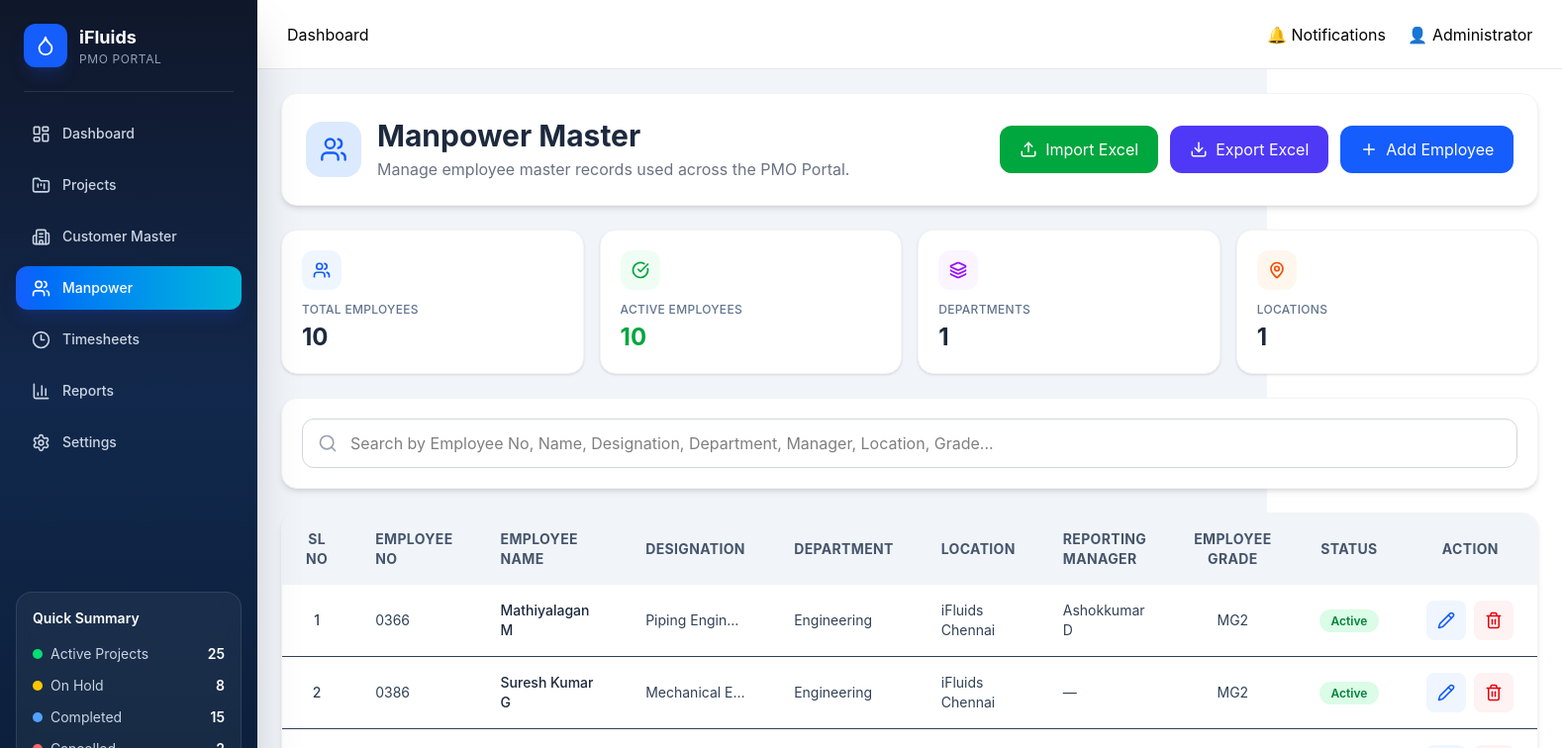
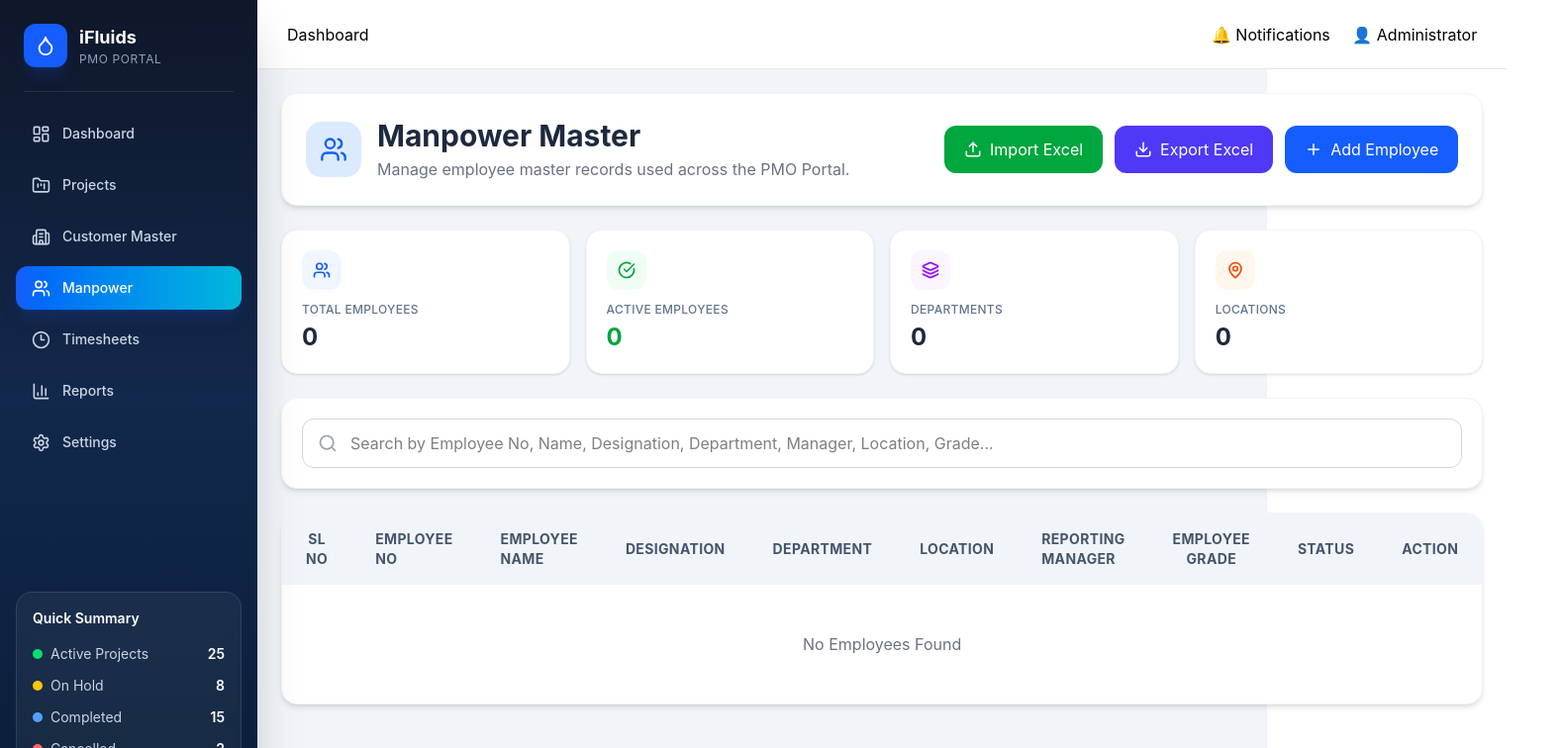
Before and after one commit to Monish0211/AK-Project-Tracker, a React (Vite) app: page /manpower in a window 1280 px wide. Shown: the top 756 px of the page at 99% size, 1578 px wide, since content can reach past the window. Built offline with nearby package versions, Linux system fonts and the light colour scheme.

Commit message:
Clear all sample employee records from database seed and storage key

```diff
--- a/src/data/EmployeeMasterData.ts
+++ b/src/data/EmployeeMasterData.ts
@@ -1,134 +1,3 @@
 import type { Employee } from "../types/EmployeeModel";
 
-export const employeeMasterData: Employee[] = [
-  {
-    id: crypto.randomUUID(),
-    employeeNo: "0366",
-    employeeName: "Mathiyalagan M",
-    designation: "Piping Engineer",
-    department: "Engineering",
-    location: "iFluids Chennai",
-    reportingManager: "Ashokkumar D",
-    grade: "MG2",
-    remarks: "Deputation to TYCO",
-    status: "Active",
-    createdAt: new Date().toISOString(),
-  },
-  {
-    id: crypto.randomUUID(),
-    employeeNo: "0386",
-    employeeName: "Suresh Kumar G",
-    designation: "Mechanical Engineer",
-    department: "Engineering",
-    location: "iFluids Chennai",
-    reportingManager: "",
-    grade: "MG2",
-    remarks: "",
-    status: "Active",
-    createdAt: new Date().toISOString(),
-  },
-  {
-    id: crypto.randomUUID(),
-    employeeNo: "0396",
-    employeeName: "Balasabapathy P",
-    designation: "Associate Engineer-Mechanical",
-    department: "Engineering",
-    location: "iFluids Chennai",
-    reportingManager: "",
-    grade: "MG2",
-    remarks: "Deputation to TYCO",
-    status: "Active",
-    createdAt: new Date().toISOString(),
-  },
-  {
-    id: crypto.randomUUID(),
-    employeeNo: "0462",
-    employeeName: "Aayathul Mufarak A",
-    designation: "Mechanical & Piping Engineer",
-    department: "Engineering",
-    location: "iFluids Chennai",
-    reportingManager: "",
-    grade: "MG2",
-    remarks: "",
-    status: "Active",
-    createdAt: new Date().toISOString(),
-  },
-  {
-    id: crypto.randomUUID(),
-    employeeNo: "0543",
-    employeeName: "Moorthy S",
-    designation: "Piping Design Engineer",
-    department: "Engineering",
-    location: "iFluids Chennai",
-    reportingManager: "",
-    grade: "MG2",
-    remarks: "Deputation to TYCO",
-    status: "Active",
-    createdAt: new Date().toISOString(),
-  },
-  {
-    id: crypto.randomUUID(),
-    employeeNo: "0561",
-    employeeName: "Arun Karuppaiah R",
-    designation: "Associate Engineer - Piping",
-    department: "Engineering",
-    location: "iFluids Chennai",
-    reportingManager: "",
-    grade: "MG2",
-    remarks: "",
-    status: "Active",
-    createdAt: new Date().toISOString(),
-  },
-  {
-    id: crypto.randomUUID(),
-    employeeNo: "0564",
-    employeeName: "Mohammed Raasib R",
-    designation: "Piping Designer",
-    department: "Engineering",
-    location: "iFluids Chennai",
-    reportingManager: "",
-    grade: "MG1",
-    remarks: "",
-    status: "Active",
-    createdAt: new Date().toISOString(),
-  },
-  {
-    id: crypto.randomUUID(),
-    employeeNo: "0583",
-    employeeName: "Arnold Agasis",
-    designation: "Associate Engineer - Piping",
-    department: "Engineering",
-    location: "iFluids Chennai",
-    reportingManager: "",
-    grade: "MG2",
-    remarks: "",
-    status: "Active",
-    createdAt: new Date().toISOString(),
-  },
-  {
-    id: crypto.randomUUID(),
-    employeeNo: "0589",
-    employeeName: "Jayasurya Jayakumar",
-    designation: "Civil & Structural Engineer",
-    department: "Engineering",
-    location: "iFluids Chennai",
-    reportingManager: "",
-    grade: "MG2",
-    remarks: "",
-    status: "Active",
-    createdAt: new Date().toISOString(),
-  },
-  {
-    id: crypto.randomUUID(),
-    employeeNo: "0591",
-    employeeName: "Mohan Nagappan",
-    designation: "Senior Asset Integrity Engineer",
-    department: "Engineering",
-    location: "iFluids Chennai",
-    reportingManager: "",
-    grade: "MG3",
-    remarks: "",
-    status: "Active",
-    createdAt: new Date().toISOString(),
-  },
-];
+export const employeeMasterData: Employee[] = [];
--- a/src/services/employeeService.ts
+++ b/src/services/employeeService.ts
@@ -3,7 +3,7 @@ import * as XLSX from "xlsx";
 import type { Employee } from "../types/EmployeeModel";
 import { employeeMasterData } from "../data/EmployeeMasterData";
 
-const STORAGE_KEY = "employees_v2";
+const STORAGE_KEY = "employees_v3";
 
 export function getEmployees(): Employee[] {
   const stored = localStorage.getItem(STORAGE_KEY);
```
